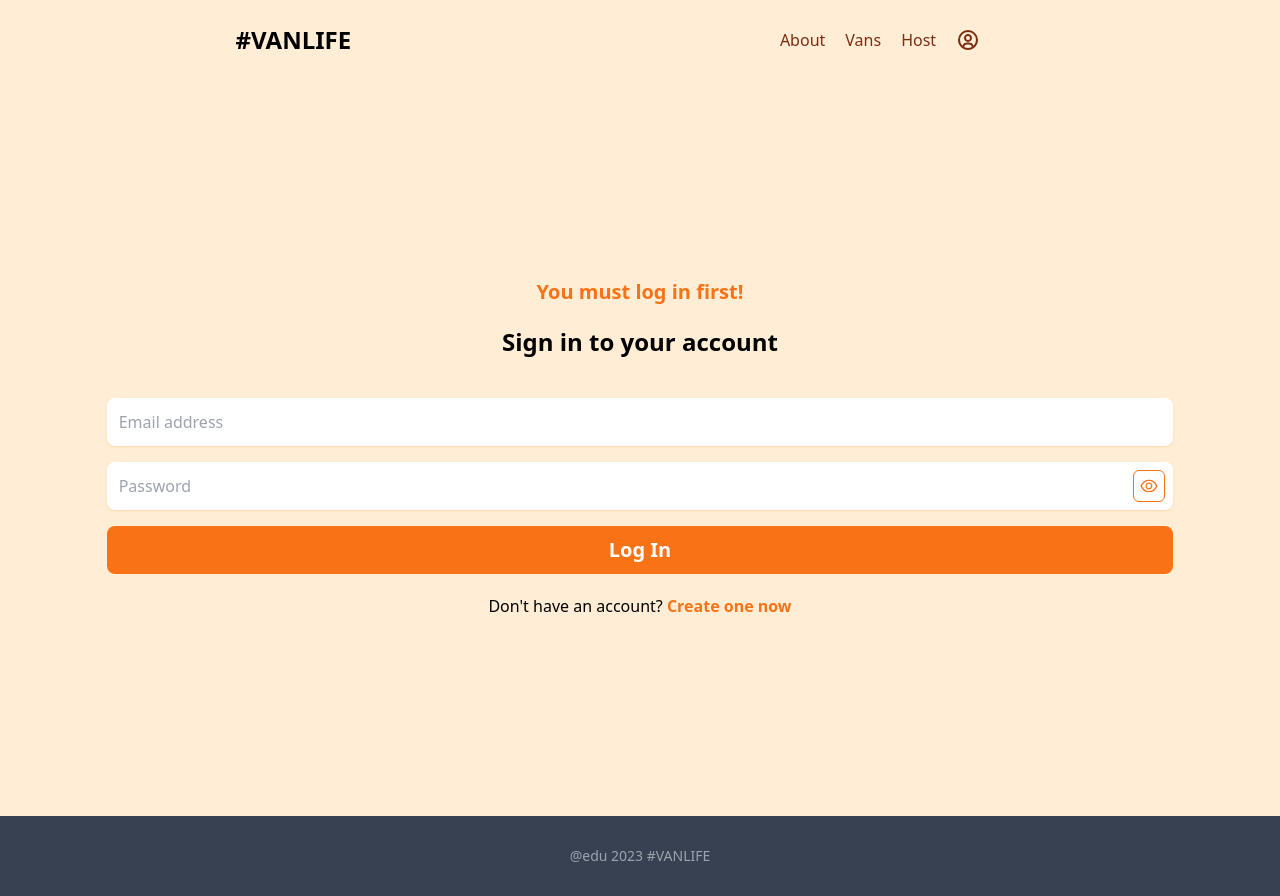
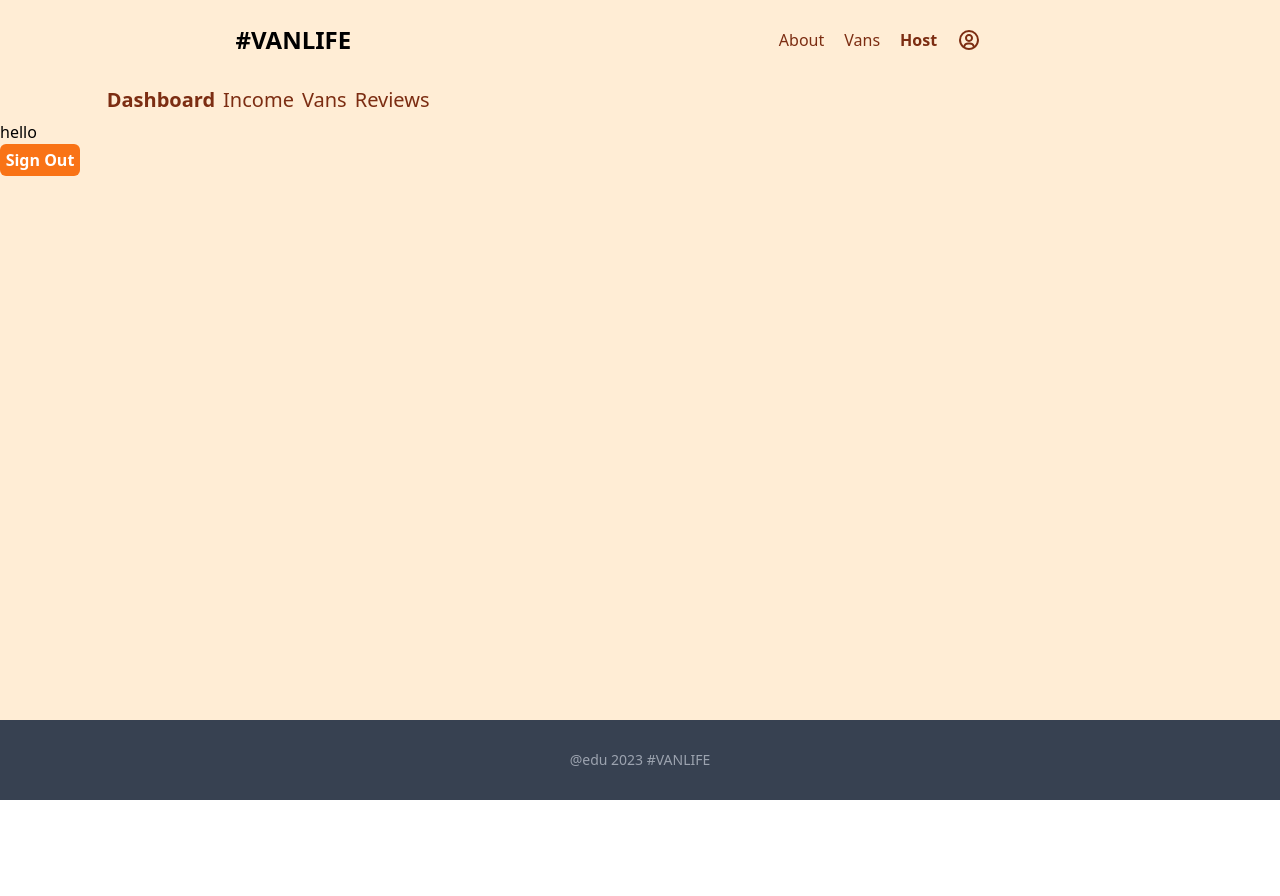
Before and after one commit to eduardneague/VANLIFE, a React (Vite) app: page /host in a window 1280 px wide. Before the commit this address led to /login. After the commit the page ends 800 px from the top, so only its background shows below. Built offline with nearby package versions, Linux system fonts and the light colour scheme; no server answers; what miragejs would draw is missing.

Commit message:
added sign out button and localStorage loggedIn value

```diff
--- a/components/AuthRequired.tsx
+++ b/components/AuthRequired.tsx
@@ -2,12 +2,13 @@ import React from 'react'
 import {Navigate, Outlet} from 'react-router-dom'
 
 const AuthRequired: React.FC = (): JSX.Element => {
-    const auth = {token: null}
+    const loggedIn = localStorage.getItem("loggedIn")
 
-    if(!auth.token) {
+    if(loggedIn == "null") {
         return (
             <Navigate
                 to = "/login"
+                replace = {true}
                 state = {{message: "You must log in first!"}}
             />
         )
--- a/pages/Host/Dashboard.tsx
+++ b/pages/Host/Dashboard.tsx
@@ -1,9 +1,33 @@
-import React from 'react'
+import React, {useState} from 'react'
+import {useLocation, Navigate} from 'react-router-dom'
 
 const Dashboard: React.FC = (): JSX.Element => {
-  return (
-    <div className = "text-black">hello</div>
-  )
+  const [render, setRender] = useState(false)
+  const location = useLocation()
+  const loggedIn = localStorage.getItem("loggedIn")
+
+  function handleClick(): void {
+    localStorage.setItem("loggedIn", "null")
+    setRender(prevRender => !prevRender)
+  }
+
+  if(loggedIn == "null") {
+    return (
+      <Navigate to = "/login"/>
+    )
+  } else {
+    return (
+      <div>
+        {location.state?.message}
+        <div className = "text-black">hello</div>
+        <button
+          className = "w-20 h-8 rounded-md bg-orange-500 font-bold text-white flex justify-center items-center"
+          onClick = {handleClick}
+        >Sign Out</button>
+      </div>
+    )
+  }
+
 }
 
 export default Dashboard
--- a/pages/Login/Login.tsx
+++ b/pages/Login/Login.tsx
@@ -1,7 +1,7 @@
 import React, {useState} from 'react'
 import {LoginType} from '../../types/LoginType'
 import { AiFillEye, AiOutlineEye } from 'react-icons/ai'
-import {useLocation, useNavigate} from 'react-router-dom'
+import {useLocation, useNavigate, Navigate} from 'react-router-dom'
 import {loginUser} from '../../src/apiFetch'
 
 const Login: React.FC = (): JSX.Element => {
@@ -12,6 +12,7 @@ const Login: React.FC = (): JSX.Element => {
     const [buttonDisable, setButtonDisable] = useState<boolean>(false)
     const [error, setError] = useState<Error | null>(null)
 
+    const navigate = useNavigate()
     const location = useLocation()
 
     function handleSubmit(event: React.SyntheticEvent<EventTarget>):void {
@@ -23,10 +24,14 @@ const Login: React.FC = (): JSX.Element => {
 
             try {
                 const response = await loginUser(loginData)
+
                 setStatus("idle")
                 setButtonDisable(false)
                 setError(null)
-                console.log(response)
+
+                localStorage.setItem("loggedIn", "true")
+                navigate("/host", {replace: true})
+
                 return response
             }
             catch(error: any) {
@@ -57,6 +62,7 @@ const Login: React.FC = (): JSX.Element => {
         setShowPass((prevPass) => !prevPass)
     }
 
+    if(localStorage.getItem("loggedIn") == "null") {
         return (
             <div className = "flex w-full h-[46rem] justify-center">
             <div className = "flex flex-col gap-5 w-10/12 h-full justify-center items-center">
@@ -107,6 +113,14 @@ const Login: React.FC = (): JSX.Element => {
             </div>
         </div>
         )
+    } else {
+        return (
+            <Navigate
+                to = "/host"
+                state = {{message: "You are already Logged In!"}}
+            />
+        )
+    }
 }
 
 export default Login
--- a/pages/Vans/Vans.tsx
+++ b/pages/Vans/Vans.tsx
@@ -15,9 +15,9 @@ const loader = () => {
 
 const Vans: React.FC = (): JSX.Element => {
 
-  const {loading} = useContext(Context)
+  const {loading, vans} = useContext(Context)
   const [filterParams, setFilterParams] = useSearchParams()
-  const vans = useLoaderData() as VanType[]
+  const vans1 = useLoaderData() as VanType[]
 
   const typeFilter = filterParams.get("type")
 
```
Also changed, not shown: src/App.tsx (indentation only). Lines whose indentation alone changed are shown as unchanged.
